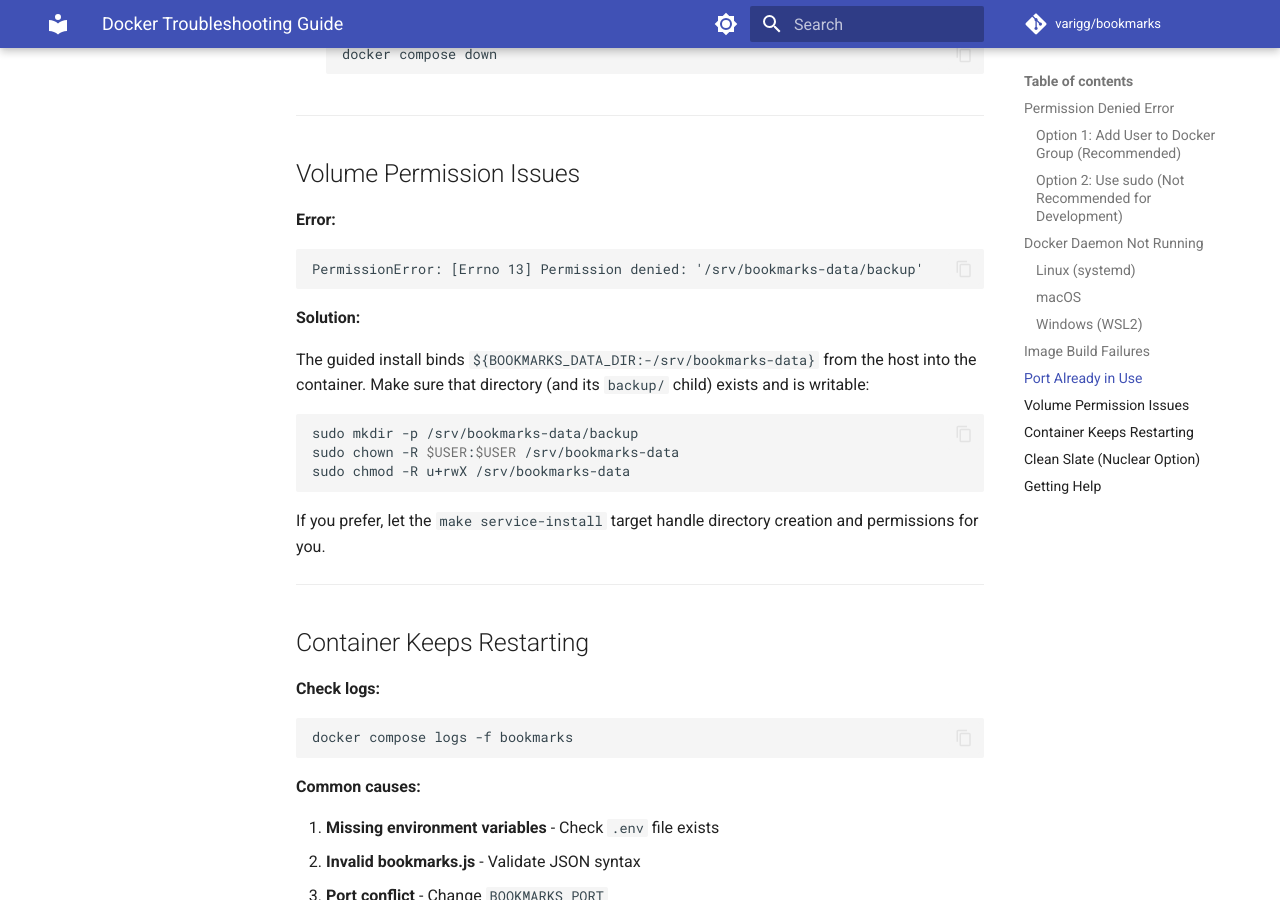
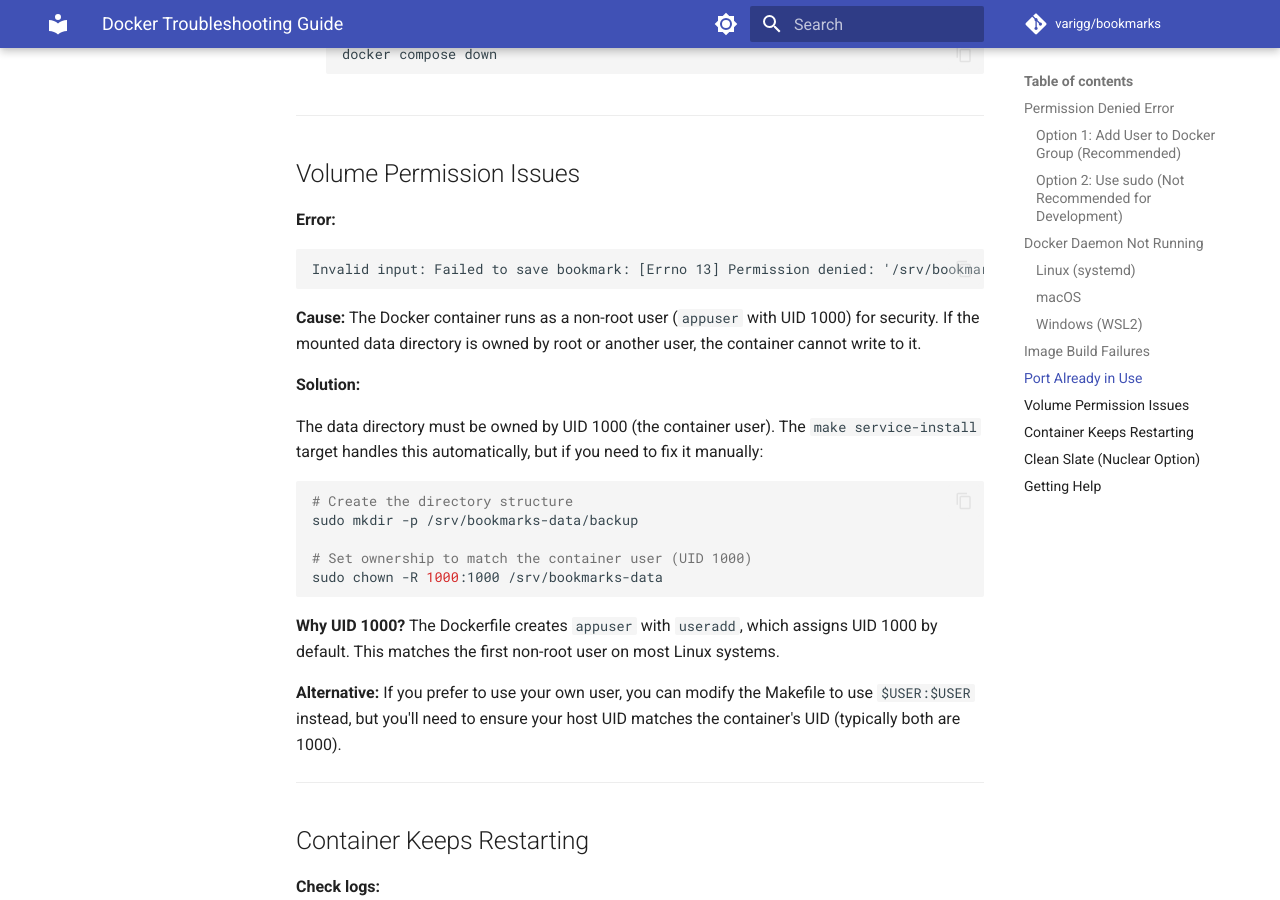
Before and after one commit to varigg/bookmarks, an MkDocs documentation site: the page built from docs/DOCKER_TROUBLESHOOTING.md, in a window 1280 px wide and 900 px high, scrolled down 2814 px. Built offline with MkDocs 1.6.1 and Material for MkDocs 9.7.7, drawn with Linux system fonts in a browser that asks for light colours; comment, search, counter and statistics services are not loaded.

Commit message:
Fix Docker permissions and update browser extension signing process
- Update Makefile to use UID 1000 ownership for data volume
- Clarify browser extension signing with JWT credentials and channel parameter
- Add required data_collection_permissions to manifest.json
- Bump browser extension version to 1.0.1
- Update documentation with Mozilla Add-ons developer resources

````diff
--- a/docs/DOCKER_TROUBLESHOOTING.md
+++ b/docs/DOCKER_TROUBLESHOOTING.md
@@ -144,20 +144,26 @@ Bind for 0.0.0.0:5000 failed: port is already allocated
 **Error:**
 
 ```
-PermissionError: [Errno 13] Permission denied: '/srv/bookmarks-data/backup'
+Invalid input: Failed to save bookmark: [Errno 13] Permission denied: '/srv/bookmarks-data/bookmarks.*.js.tmp'
 ```
+
+**Cause:** The Docker container runs as a non-root user (`appuser` with UID 1000) for security. If the mounted data directory is owned by root or another user, the container cannot write to it.
 
 **Solution:**
 
-The guided install binds `${BOOKMARKS_DATA_DIR:-/srv/bookmarks-data}` from the host into the container. Make sure that directory (and its `backup/` child) exists and is writable:
+The data directory must be owned by UID 1000 (the container user). The `make service-install` target handles this automatically, but if you need to fix it manually:
 
 ```bash
+# Create the directory structure
 sudo mkdir -p /srv/bookmarks-data/backup
-sudo chown -R $USER:$USER /srv/bookmarks-data
-sudo chmod -R u+rwX /srv/bookmarks-data
+
+# Set ownership to match the container user (UID 1000)
+sudo chown -R 1000:1000 /srv/bookmarks-data
 ```
 
-If you prefer, let the `make service-install` target handle directory creation and permissions for you.
+**Why UID 1000?** The Dockerfile creates `appuser` with `useradd`, which assigns UID 1000 by default. This matches the first non-root user on most Linux systems.
+
+**Alternative:** If you prefer to use your own user, you can modify the Makefile to use `$USER:$USER` instead, but you'll need to ensure your host UID matches the container's UID (typically both are 1000).
 
 ---
 
````
Also changed, not shown: README.md (+2 -2 lines), browser-extension/README.md (+15 -3 lines), docs/DEPLOYMENT.md (+11 -4 lines), 2 other files.
